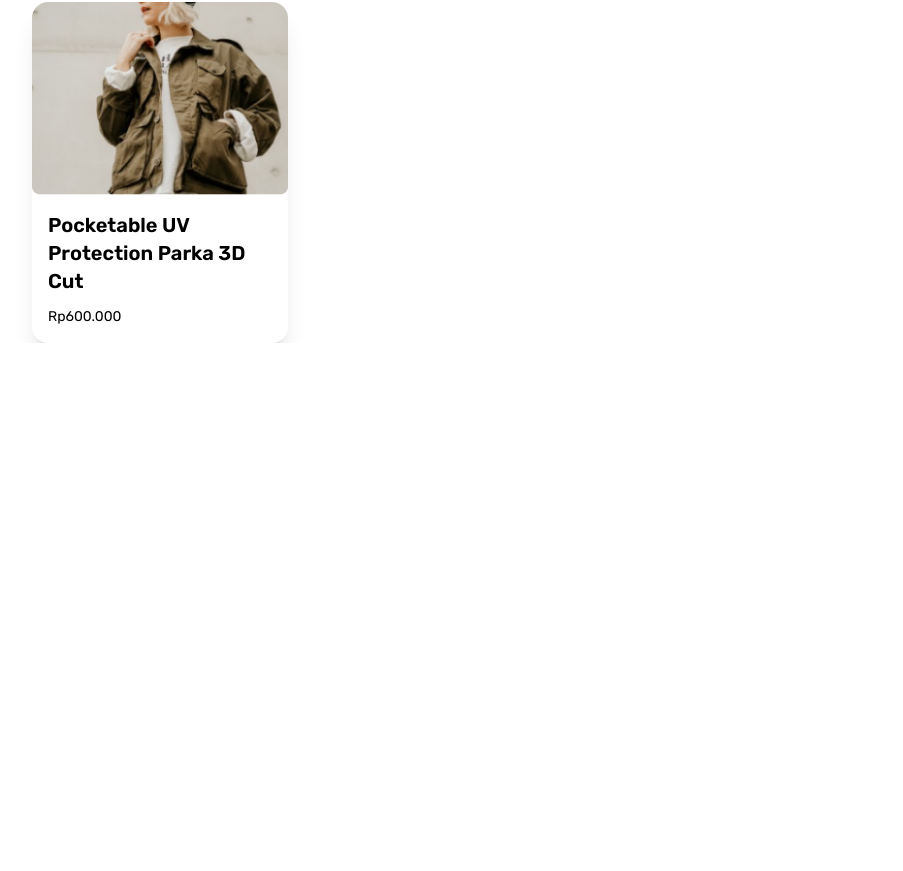
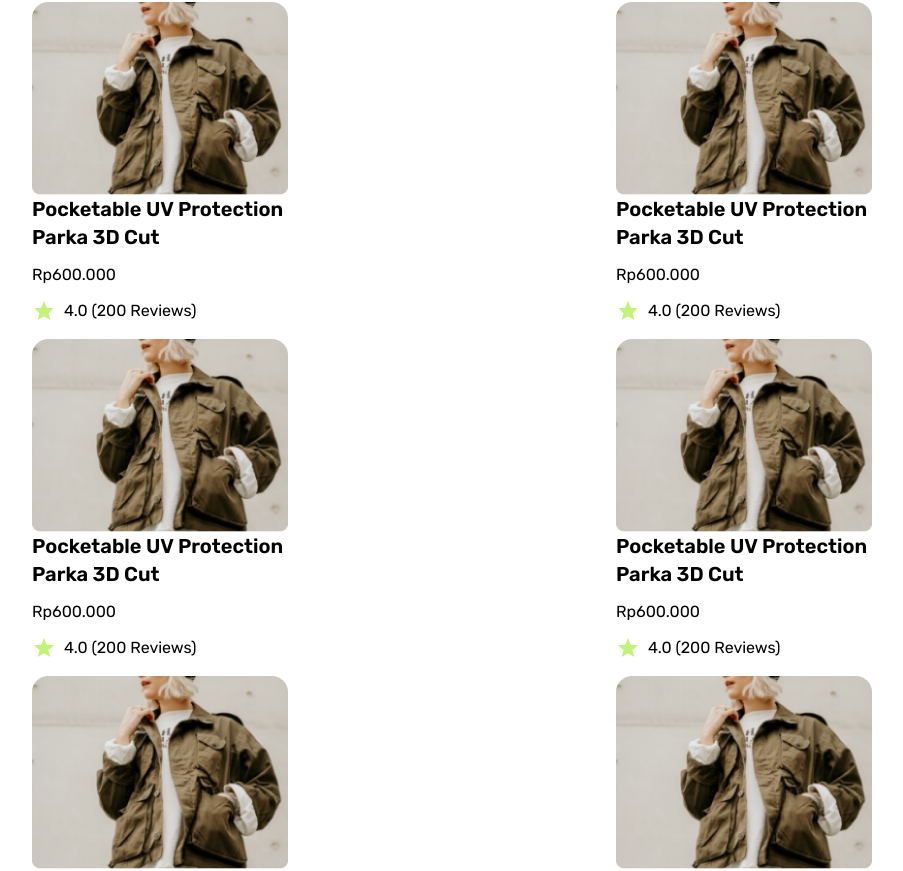
Before and after one commit to nandorfn/mini-project_Riotgear_ecommerce, a Next.js app: page / in a window 1280 px wide. Shown: the part 651-1522 px from the top of the page, without its empty margins (32-935 px from the left). Before the commit the page ends 994 px from the top, so only its background shows below. Built offline with nearby package versions, Linux system fonts and the light colour scheme.

Commit message:
update Body and Product Card

```diff
--- a/app/components/Body/Body.tsx
+++ b/app/components/Body/Body.tsx
@@ -3,7 +3,14 @@ import ProductCard from "../Card/ProductCard";
 const Body: React.FC = () => {
     return (
         <>
-          <section className="mt-4">
+          <section className="mt-4 grid grid-cols-1 md:grid-cols-2 2xl:grid-cols-4 gap-4">
+            <ProductCard />
+            <ProductCard />
+            <ProductCard />
+            <ProductCard />
+            <ProductCard />
+            <ProductCard />
+            <ProductCard />
             <ProductCard />
           </section>
         </>
--- a/app/components/Card/ProductCard.tsx
+++ b/app/components/Card/ProductCard.tsx
@@ -1,10 +1,11 @@
 import Image from 'next/image';
 import ProductImg from '../../assets/Product.png'
+import StarLogo from '../../assets/Star.svg'
 
 const ProductCard: React.FC = () => {
   return (
     <>
-      <div className="card card-compact w-64 bg-base-100 shadow-xl">
+      <div className="card w-64 bg-base-100 hover:bg-base-200 cursor-pointer">
         <figure>
           <Image
             className='w-full'
@@ -12,9 +13,17 @@ const ProductCard: React.FC = () => {
             alt="Jacket"
             />
         </figure>
-        <div className="card-body">
+        <div className="flex flex-col gap-3">
           <h2 className="card-title">Pocketable UV Protection Parka 3D Cut</h2>
           <p>Rp600.000</p>
+          <div className='flex items-center gap-2'>
+            <Image
+              className='w-6'
+              src={StarLogo}
+              alt='star logo'
+            />
+            <p>4.0 (200 Reviews)</p>
+          </div>
         </div>
       </div>
     </>
```
Also changed, not shown: app/assets/Star.svg (added).
